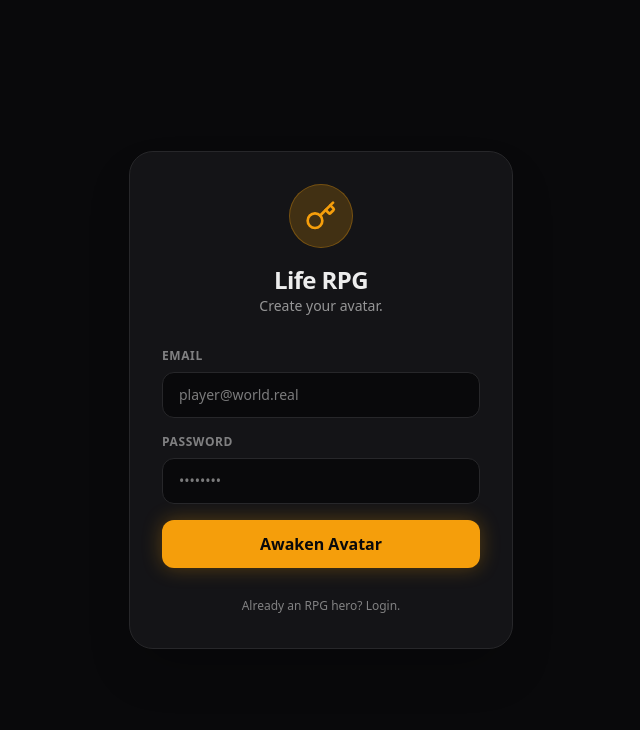
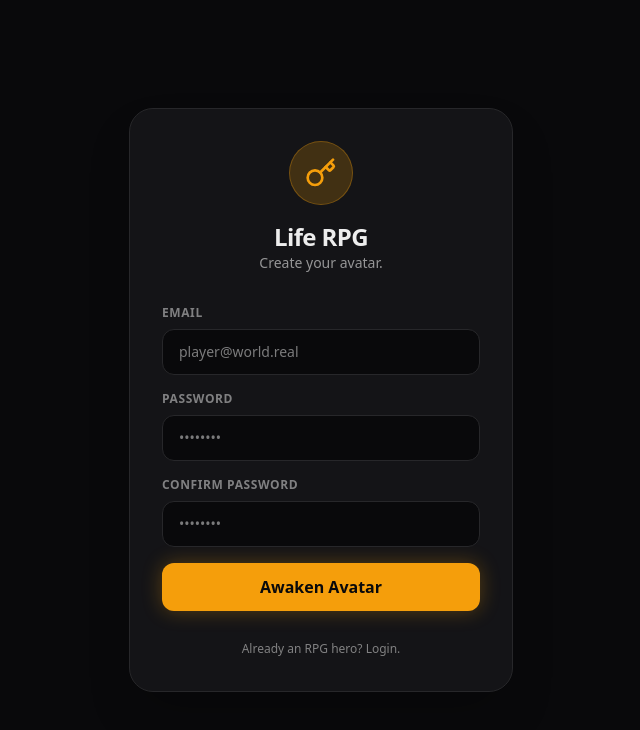
Before and after one commit to alessandro12312/life-rpg-web, a Next.js app in the folder apps/web/: page /login in a window 1280 px wide. Both pictures are taken after a click on the button "New here? Create character.". Shown: the top 730 px of the page, without its empty margins (319-959 px from the left). Built offline with nearby package versions, Linux system fonts and the light colour scheme; no server answers.

Commit message:
fix: refine login UI, add sanctum link, and supply trigger schema for DB

```diff
--- a/apps/web/src/app/login/page.tsx
+++ b/apps/web/src/app/login/page.tsx
@@ -2,13 +2,14 @@
 
 import { useState } from "react";
 import { useRouter } from "next/navigation";
-import { motion } from "framer-motion";
+import { motion, AnimatePresence } from "framer-motion";
 import { supabase } from "@/lib/supabase";
 import { Key } from "lucide-react";
 
 export default function Login() {
     const [email, setEmail] = useState("");
     const [password, setPassword] = useState("");
+    const [confirmPassword, setConfirmPassword] = useState("");
     const [isLogin, setIsLogin] = useState(true);
     const [loading, setLoading] = useState(false);
     const [errorMsg, setErrorMsg] = useState("");
@@ -28,6 +29,9 @@ export default function Login() {
                 if (error) throw error;
                 router.push("/");
             } else {
+                if (password !== confirmPassword) {
+                    throw new Error("Le password non coincidono.");
+                }
                 const { error } = await supabase.auth.signUp({
                     email,
                     password,
@@ -38,9 +42,7 @@ export default function Login() {
                     }
                 });
                 if (error) throw error;
-                // Se non richiedi conferma mail, puoi reindirizzare.
-                // Se la richiedi, mostra un toast message:
-                alert("Account creato! Verifica l'email per confermare oppure loggati direttamente se l'email verification è disattivata.");
+                alert("Avatar creato con successo! Ora procedi con il login.");
                 setIsLogin(true);
             }
         } catch (error: any) {
@@ -56,8 +58,10 @@ export default function Login() {
             <div className="absolute inset-0 bg-gradient-radial from-primary/10 to-transparent flex items-center justify-center pointer-events-none" />
 
             <motion.div
-                initial={{ opacity: 0, y: 20 }}
-                animate={{ opacity: 1, y: 0 }}
+                key={isLogin ? "login" : "register"}
+                initial={{ opacity: 0, scale: 0.95 }}
+                animate={{ opacity: 1, scale: 1 }}
+                transition={{ duration: 0.3 }}
                 className="w-full max-w-sm z-10"
             >
                 <div className="bg-surface/80 backdrop-blur-xl border border-surface-border p-8 rounded-3xl shadow-2xl relative overflow-hidden">
@@ -95,6 +99,26 @@ export default function Login() {
                             />
                         </div>
 
+                        <AnimatePresence>
+                            {!isLogin && (
+                                <motion.div
+                                    initial={{ opacity: 0, height: 0 }}
+                                    animate={{ opacity: 1, height: "auto" }}
+                                    exit={{ opacity: 0, height: 0 }}
+                                >
+                                    <label className="text-xs font-semibold text-foreground/50 uppercase tracking-wider mb-2 mt-2 block">Confirm Password</label>
+                                    <input
+                                        type="password"
+                                        required={!isLogin}
+                                        value={confirmPassword}
+                                        onChange={(e) => setConfirmPassword(e.target.value)}
+                                        className="w-full bg-background border border-surface-border rounded-xl px-4 py-3 outline-none focus:border-primary transition-colors text-sm"
+                                        placeholder="••••••••"
+                                    />
+                                </motion.div>
+                            )}
+                        </AnimatePresence>
+
                         {errorMsg && (
                             <div className="p-3 bg-red-500/10 border border-red-500/30 rounded-xl text-red-500 text-xs font-medium text-center">
                                 {errorMsg}
@@ -116,7 +140,11 @@ export default function Login() {
 
                     <div className="mt-6 text-center">
                         <button
-                            onClick={() => setIsLogin(!isLogin)}
+                            type="button"
+                            onClick={() => {
+                                setIsLogin(!isLogin);
+                                setErrorMsg("");
+                            }}
                             className="text-xs text-foreground/50 hover:text-primary transition-colors hover:underline underline-offset-4"
                         >
                             {isLogin ? "New here? Create character." : "Already an RPG hero? Login."}
--- a/apps/web/src/app/page.tsx
+++ b/apps/web/src/app/page.tsx
@@ -117,6 +117,7 @@ export default function TavernDashboard() {
           </div>
 
           <div className="space-y-4">
+            <Link href="/sanctum" className="block w-full">
               <button className="w-full relative group overflow-hidden bg-surface hover:bg-surface-border transition-colors border border-surface-border p-5 rounded-2xl flex flex-col items-center justify-center gap-3">
                 <div className="absolute inset-0 bg-gradient-to-tr from-accent/10 to-transparent opacity-0 group-hover:opacity-100 transition-opacity"></div>
                 <div className="w-12 h-12 rounded-full bg-accent/10 text-accent flex items-center justify-center">
@@ -125,8 +126,12 @@ export default function TavernDashboard() {
                 <span className="font-semibold tracking-wide">Enter The Sanctum</span>
                 <span className="text-xs text-foreground/50">Start Focus Session</span>
               </button>
+            </Link>
 
-            <button className="w-full relative group overflow-hidden bg-surface hover:bg-surface-border transition-colors border border-surface-border p-5 rounded-2xl flex flex-col items-center justify-center gap-3">
+            <button
+              onClick={() => alert("Modulo Log Activity in arrivo! Presto potrai inserire i tuoi allenamenti manuali qui.")}
+              className="w-full relative group overflow-hidden bg-surface hover:bg-surface-border transition-colors border border-surface-border p-5 rounded-2xl flex flex-col items-center justify-center gap-3"
+            >
               <div className="absolute inset-0 bg-gradient-to-tr from-[#ef4444]/10 to-transparent opacity-0 group-hover:opacity-100 transition-opacity"></div>
               <div className="w-12 h-12 rounded-full bg-[#ef4444]/10 text-[#ef4444] flex items-center justify-center">
                 <Swords className="w-6 h-6" />
```
Also changed, not shown: 1 other file (tests, documents, lock files or other folders). Lines whose indentation alone changed are shown as unchanged.
